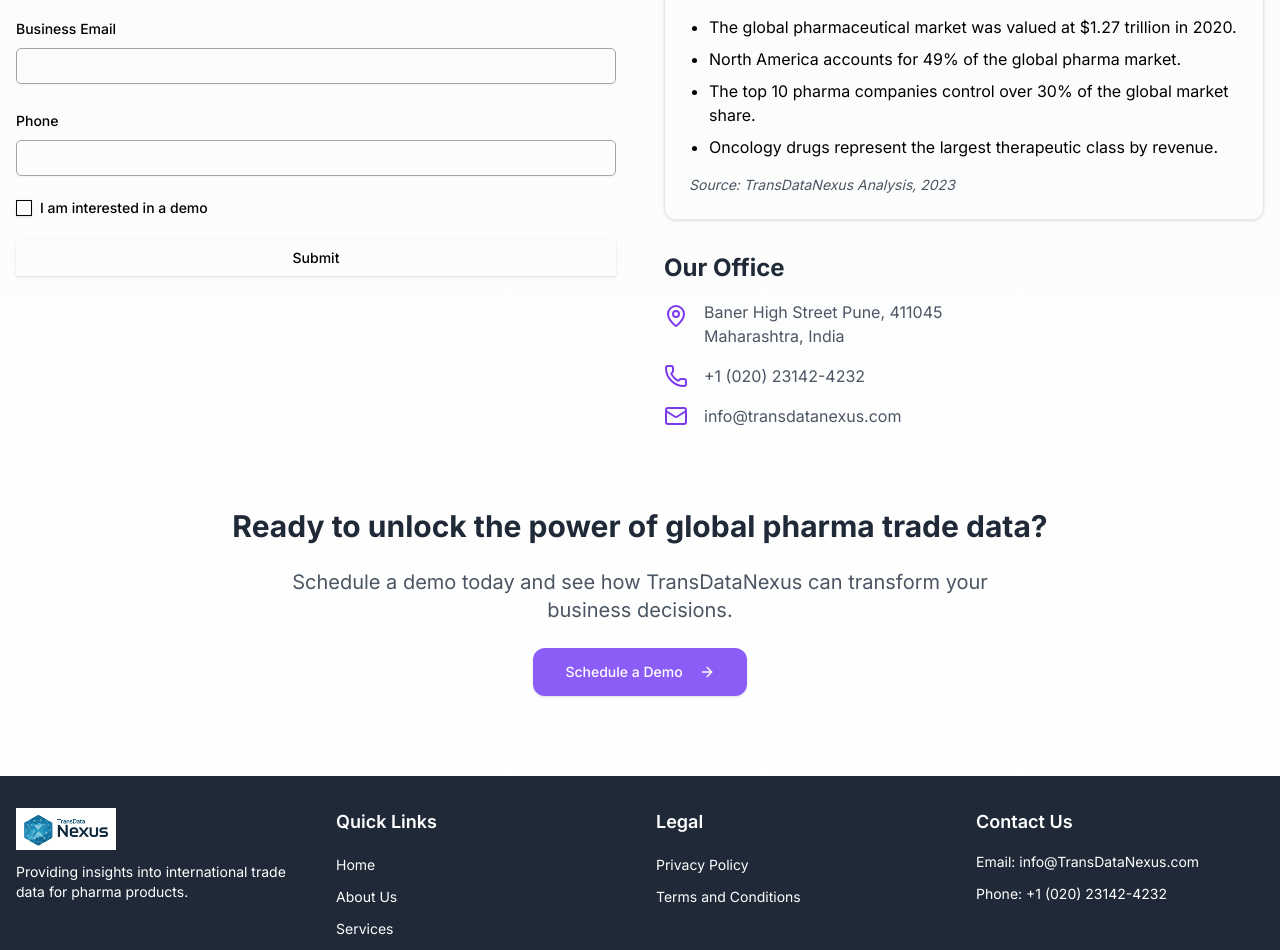
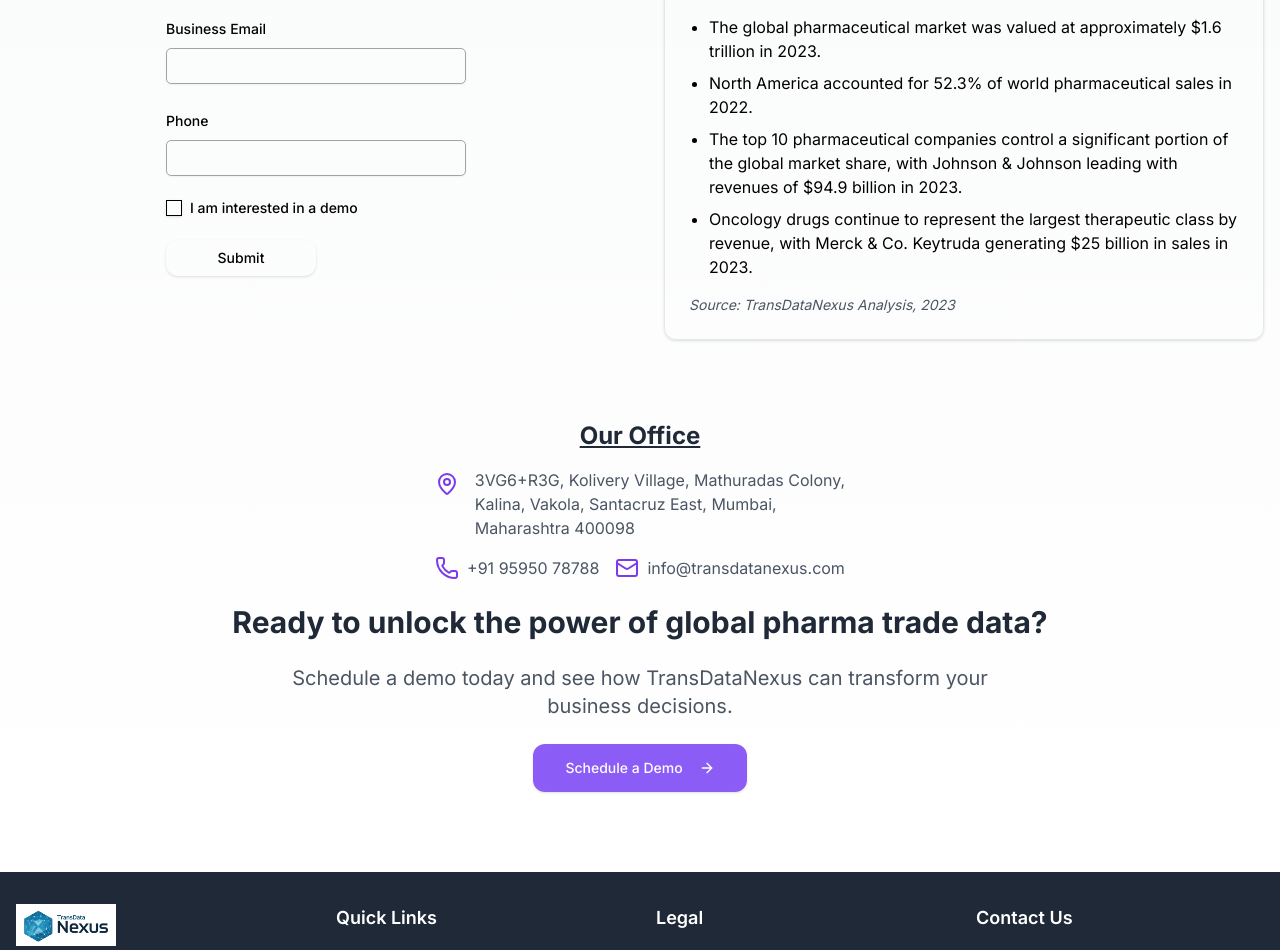
Before and after one commit to sureshsormare/transdata-main-branch-copy, a Next.js app: page /contact in a window 1280 px wide. Shown: the part 480-1430 px from the top of the page. Built offline with nearby package versions, Linux system fonts and the light colour scheme.

Commit message:
Updated the office add and no

```diff
--- a/app/contact/page.tsx
+++ b/app/contact/page.tsx
@@ -40,11 +40,11 @@
         </div>
 
         <div className='grid md:grid-cols-2 gap-12 items-start mb-20'>
-          <div>
+          <div className='justify-items-center'>
             <h2 className='text-3xl font-bold text-gray-800 mb-6'>
               Get in Touch
             </h2>
-            <form onSubmit={handleSubmit} className='space-y-6'>
+            <form onSubmit={handleSubmit} className='space-y-6 w-1/2'>
               <div className='space-y-2'>
                 <Label htmlFor='name'>Name</Label>
                 <Input id='name' name='name' required />
@@ -61,7 +61,11 @@
                 <Checkbox id='demo' name='demo' />
                 <Label htmlFor='demo'>I am interested in a demo</Label>
               </div>
-              <Button type='submit' className='w-full' disabled={isSubmitting}>
+              <Button
+                type='submit'
+                className='w-1/2 hover:bg-violet-600 rounded-xl'
+                disabled={isSubmitting}
+              >
                 {isSubmitting ? "Submitting..." : "Submit"}
               </Button>
             </form>
@@ -80,19 +84,22 @@
                 <p className='text-lg font-semibold'>Did you know?</p>
                 <ul className='list-disc pl-5 space-y-2'>
                   <li>
-                    The global pharmaceutical market was valued at $1.27
-                    trillion in 2020.
+                    The global pharmaceutical market was valued at approximately
+                    $1.6 trillion in 2023.
                   </li>
                   <li>
-                    North America accounts for 49% of the global pharma market.
+                    North America accounted for 52.3% of world pharmaceutical
+                    sales in 2022.
                   </li>
                   <li>
-                    The top 10 pharma companies control over 30% of the global
-                    market share.
+                    The top 10 pharmaceutical companies control a significant
+                    portion of the global market share, with Johnson & Johnson
+                    leading with revenues of $94.9 billion in 2023.
                   </li>
                   <li>
-                    Oncology drugs represent the largest therapeutic class by
-                    revenue.
+                    Oncology drugs continue to represent the largest therapeutic
+                    class by revenue, with Merck & Co. Keytruda generating $25
+                    billion in sales in 2023.
                   </li>
                 </ul>
                 <p className='text-sm text-gray-600 italic'>
@@ -100,24 +107,28 @@
                 </p>
               </CardContent>
             </Card>
-            <div className='space-y-4'>
-              <h3 className='text-2xl font-bold text-gray-800'>Our Office</h3>
-              <div className='flex items-start space-x-4'>
+          </div>
+        </div>
+        <div className='space-y-4 justify-items-center mb-6'>
+          <h3 className='text-2xl font-bold text-gray-800 underline'>
+            Our Office
+          </h3>
+          <div className='flex space-x-4'>
             <MapPin className='w-6 h-6 text-violet-600 flex-shrink-0 mt-1' />
             <p className='text-gray-600'>
-                  Baner High Street Pune, 411045
-                  <br />
-                  Maharashtra, India
+              3VG6+R3G, Kolivery Village, Mathuradas Colony,
+              <br /> Kalina, Vakola, Santacruz East, Mumbai, <br />
+              Maharashtra 400098
             </p>
           </div>
           <div className='flex items-center space-x-4'>
+            <div className='flex items-center space-x-2'>
               <Phone className='w-6 h-6 text-violet-600' />
-                <p className='text-gray-600'>+1 (020) 23142-4232</p>
+              <p className='text-gray-600'>+91 95950 78788</p>
             </div>
-              <div className='flex items-center space-x-4'>
+            <div className='flex items-center space-x-2'>
               <Mail className='w-6 h-6 text-violet-600' />
               <p className='text-gray-600'>info@transdatanexus.com</p>
-              </div>
             </div>
           </div>
         </div>
--- a/app/page.tsx
+++ b/app/page.tsx
@@ -4,7 +4,7 @@
 import { motion } from "framer-motion";
 import { HoverEffect } from "../components/ui/card-hover-effect";
 
-const MotionImage = motion(Image);
+const MotionImage = motion.create(Image);
 
 interface Section {
   title: string;
@@ -76,13 +76,11 @@
   return (
     <div>
       {/* Hero Section */}
-      <div className="min-h-[100svh]">
-        <div className="container mx-auto px-4 lg:px-8 py-14">
-          <div className="flex flex-col md:flex-row items-center justify-between text-black">
-            <div className="md:w-1/2">
-              <motion.h1
-                className="text-4xl md:text-6xl mb-6 overflow-hidden py-3 font-['poppins-b']"
-              >
+      <div className='min-h-[100svh]'>
+        <div className='container mx-auto px-4 lg:px-8 py-14'>
+          <div className='flex flex-col md:flex-row items-center justify-between text-black'>
+            <div className='md:w-1/2'>
+              <motion.h1 className="text-4xl md:text-6xl mb-6 overflow-hidden py-3 font-['poppins-b']">
                 {["Unlock ", "Global ", "Pharma ", "Trade ", "Insights"].map(
                   (word, idx) => (
                     <motion.span
@@ -94,7 +92,7 @@
                         delay: 0.055 * idx,
                         ease: "easeInOut",
                       }}
-                      className="inline-block px-1"
+                      className='inline-block px-1'
                     >
                       {word}{" "}
                     </motion.span>
@@ -106,7 +104,7 @@
                 initial={{ opacity: 0 }}
                 animate={{ opacity: 1 }}
                 transition={{ ease: "easeInOut", duration: 0.7 }}
-                className="text-md lg:text-xl mb-8"
+                className='text-md lg:text-xl mb-8'
               >
                 Unlock the comprehensive, real-time trade data insights and
                 analytics to optimize your sourcing, procurement, and
@@ -115,16 +113,16 @@
                 intermediates, and finished pharmaceutical formulations.
               </motion.p>
             </div>
-            <div className="md:w-1/2 mt-10 md:mt-0">
+            <div className='md:w-1/2 mt-10 md:mt-0'>
               <MotionImage
                 initial={{ opacity: 0 }}
                 animate={{ opacity: 1 }}
                 transition={{ ease: "easeInOut", duration: 0.7 }}
-                src="/visual-img.png"
-                alt="Trade Data Visualization"
+                src='/visual-img.png'
+                alt='Trade Data Visualization'
                 width={600}
                 height={400}
-                className="rounded-xl"
+                className='rounded-xl'
               />
             </div>
           </div>
@@ -132,9 +130,9 @@
       </div>
 
       {/* Why Choose TransDataNexus */}
-      <div className="bg-white py-8">
-        <div className="container mx-auto px-4">
-          <h2 className="text-3xl font-bold text-center text-gray-800">
+      <div className='bg-white py-8'>
+        <div className='container mx-auto px-4'>
+          <h2 className='text-3xl font-bold text-center text-gray-800'>
             Why Choose TransDataNexus?
           </h2>
           <HoverEffect items={whyChooseSection} />
@@ -142,9 +140,9 @@
       </div>
 
       {/* Explore TransDataNexus */}
-      <div className="bg-white py-8">
-        <div className="container mx-auto px-4">
-          <h2 className="text-3xl font-bold text-center text-gray-800">
+      <div className='bg-white py-8'>
+        <div className='container mx-auto px-4'>
+          <h2 className='text-3xl font-bold text-center text-gray-800'>
             Explore TransDataNexus
           </h2>
           <HoverEffect items={exploreSection} />
--- a/app/privacy-policy/page.tsx
+++ b/app/privacy-policy/page.tsx
@@ -1,12 +1,19 @@
 export default function PrivacyPolicy() {
-  const date = new Date();
+  const date = new Date("2025-01-19");
   return (
     <div className='container mx-auto px-4 py-16'>
       <h1 className='text-4xl font-bold mb-8 text-violet-700'>
         Privacy Policy
       </h1>
       <div className='prose max-w-none'>
-        <p>Last updated: {date.toLocaleDateString()}</p>
+        <p>
+          Last updated:{" "}
+          {date.toLocaleDateString("en-US", {
+            year: "numeric",
+            month: "long",
+            day: "numeric",
+          })}
+        </p>
         <p>
           TransDataNexus is committed to protecting your privacy. This Privacy
           Policy explains how we collect, use, disclose, and safeguard your
@@ -91,7 +98,7 @@
           you of any changes by posting the new Privacy Policy on this page and
           updating the Last updated date.
         </p>
-        {/* <h2 className='text-2xl font-semibold mt-8 mb-4 text-violet-600'>
+        <h2 className='text-2xl font-semibold mt-8 mb-4 text-violet-600'>
           Contact Us
         </h2>
         <p>
@@ -101,10 +108,10 @@
         <p>
           TransDataNexus
           <br />
-          Email: privacy@TransDataNexus.com
+          Email: info@transdatanexus.com
           <br />
-          Phone: [Your Phone Number]
-        </p> */}
+          Phone: +91 95950 78788
+        </p>
       </div>
     </div>
   );
--- a/app/terms-and-conditions/page.tsx
+++ b/app/terms-and-conditions/page.tsx
@@ -1,12 +1,19 @@
 export default function TermsAndConditions() {
-  const date = new Date();
+  const date = new Date("2025-01-19");
   return (
     <div className='container mx-auto px-4 py-16'>
       <h1 className='text-4xl font-bold mb-8 text-violet-700'>
         Terms and Conditions
       </h1>
       <div className='prose max-w-none'>
-        <p>Last updated: {date.toLocaleDateString()}</p>
+        <p>
+          Last updated:{" "}
+          {date.toLocaleDateString("en-US", {
+            year: "numeric",
+            month: "long",
+            day: "numeric",
+          })}
+        </p>
         <p>
           Please read these <b>Terms and Conditions</b> carefully before using
           the TransDataNexus.com website Services operated by TransDataNexus.
@@ -155,17 +162,17 @@
           do not agree to the new terms, please stop using the Service.
         </p>
 
-        {/* <h2 className='text-2xl font-semibold mt-8 mb-4 text-violet-600'>
+        <h2 className='text-2xl font-semibold mt-8 mb-4 text-violet-600'>
           9. Contact Us
         </h2>
-        <p>If you have any questions about these Terms, please contact us:</p> */}
-        {/* <p>
+        <p>If you have any questions about these Terms, please contact us:</p>
+        <p>
           TransDataNexus
           <br />
-          Email: legal@TransDataNexus.com
+          Email: legel@transdatanexus.com
           <br />
-          Phone: [Your Phone Number]
-        </p> */}
+          Phone: +91 95950 78788
+        </p>
       </div>
     </div>
   );
--- a/components/Footer.tsx
+++ b/components/Footer.tsx
@@ -7,7 +7,7 @@
     <footer className='bg-gray-800 text-white py-8'>
       <div className='container mx-auto px-4'>
         <div className='grid grid-cols-1 md:grid-cols-4 gap-8'>
-          <div className='space-y-3'>
+          <div className='space-y-4'>
             <Link href='/' className='text-2xl font-bold text-violet-700'>
               <Image
                 src={"/logo.webp"}
@@ -21,6 +21,13 @@
               Providing insights into international trade data for pharma
               products.
             </p>
+            <div>
+              <h2 className='font-semibold'>Office Address:</h2>
+              <address className='text-sm font-normal'>
+                3VG6+R3G, Kolivery Village, Mathuradas Colony, Kalina, Vakola,
+                Santacruz East, Mumbai, Maharashtra 400098
+              </address>
+            </div>
           </div>
           <div>
             <h4 className='text-lg font-semibold mb-4'>Quick Links</h4>
@@ -82,8 +89,8 @@
           </div>
           <div className='space-y-3'>
             <h4 className='text-lg font-semibold mb-4'>Contact Us</h4>
-            <p className='text-sm'>Email: info@TransDataNexus.com</p>
-            <p className='text-sm'>Phone: +1 (020) 23142-4232</p>
+            <p className='text-sm'>Email: info@transdatanexus.com</p>
+            <p className='text-sm'>Phone: +91 95950 78788</p>
           </div>
         </div>
         <div className='mt-8 text-center text-sm pointer-events-none'>
--- a/components/Header.tsx
+++ b/components/Header.tsx
@@ -54,27 +54,27 @@
   return (
     <>
       <motion.header
-        className="sticky top-0 z-50 bg-white shadow-sm"
+        className='sticky top-0 z-50 bg-white shadow-sm'
         initial={{ y: 0 }}
         animate={{ y: isHidden ? -100 : 0 }}
         transition={{ ease: "linear", duration: 0.3 }}
       >
         <nav className="container mx-auto px-4 flex justify-between items-center font-['poppins'] font-light">
           {/* Logo */}
-          <Link href="/" className="text-2xl font-bold text-violet-700">
+          <Link href='/' className='text-2xl font-bold text-violet-700'>
             <Image
               src={"/logo.webp"}
-              alt="TradeData Nexus"
+              alt='TradeData Nexus'
               width={150}
               height={60}
             />
           </Link>
 
           {/* Menu Icon */}
-          <div className="md:hidden">
+          <div className='md:hidden'>
             <button
-              aria-label="Toggle menu"
-              className="text-gray-700 text-3xl focus:outline-none"
+              aria-label='Toggle menu'
+              className='text-gray-700 text-3xl focus:outline-none'
               onClick={toggleMenu}
             >
               <FiMenu />
@@ -82,10 +82,10 @@
           </div>
 
           {/* Navigation Links for Desktop */}
-          <div className="hidden md:flex space-x-6">
-            {menuItems.map((item) => (
+          <div className='hidden md:flex space-x-6'>
+            {menuItems.map((item, index) => (
               <Link
-                key={item.href}
+                key={index}
                 href={item.href}
                 className={`${isActive(
                   item.href
@@ -97,8 +97,8 @@
             ))}
           </div>
           {/* Button for Desktop */}
-          <Button className="hidden md:block bg-blue-600 hover:bg-blue-700 text-white text-sm md:text-md lg:text-[.9vw] rounded-[.4vw]">
-            <Link href="/contact">Get Started</Link>
+          <Button className='hidden md:block bg-blue-600 hover:bg-blue-700 text-white text-sm md:text-md lg:text-[.9vw] rounded-[.4vw]'>
+            <Link href='/contact'>Get Started</Link>
           </Button>
         </nav>
       </motion.header>
@@ -109,26 +109,26 @@
           isMenuOpen ? "translate-x-0" : "translate-x-full"
         } transition-transform duration-300 ease-in-out z-50`}
       >
-        <div className="flex justify-between items-center px-4 py-4">
-          <Link href="/" className="text-xl font-bold text-violet-700">
+        <div className='flex justify-between items-center px-4 py-4'>
+          <Link href='/' className='text-xl font-bold text-violet-700'>
             {/* Logo here if needed */}
           </Link>
 
           {/* Close Button */}
           <button
-            aria-label="Close menu"
-            className="text-gray-700 text-2xl focus:outline-none"
+            aria-label='Close menu'
+            className='text-gray-700 text-2xl focus:outline-none'
             onClick={toggleMenu}
           >
             <FiX />
           </button>
         </div>
         {/* Menu Links */}
-        <div className="px-4 py-6 space-y-7">
-          <div className="flex flex-col items-start space-y-3">
-            {menuItems.map((item) => (
+        <div className='px-4 py-6 space-y-7'>
+          <div className='flex flex-col items-start space-y-3'>
+            {menuItems.map((item, index) => (
               <Link
-                key={item.href}
+                key={index}
                 href={item.href}
                 onClick={toggleMenu}
                 className={`${isActive(
@@ -139,8 +139,8 @@
               </Link>
             ))}
           </div>
-          <Button className="bg-blue-600 hover:bg-blue-700 w-full text-white text-sm md:text-md lg:text-[.9vw] rounded-[.9vw]">
-            <Link href="/contact" onClick={toggleMenu}>
+          <Button className='bg-blue-600 hover:bg-blue-700 w-full text-white text-sm md:text-md lg:text-[.9vw] rounded-[.9vw]'>
+            <Link href='/contact' onClick={toggleMenu}>
               Get Started
             </Link>
           </Button>
@@ -150,7 +150,7 @@
       {/* Overlay for small screens */}
       {isMenuOpen && (
         <div
-          className="fixed inset-0 bg-black opacity-30 transition-opacity duration-200 z-30 lg:hidden"
+          className='fixed inset-0 bg-black opacity-30 transition-opacity duration-200 z-30 lg:hidden'
           onClick={toggleMenu}
         ></div>
       )}
--- a/components/ui/card-hover-effect.tsx
+++ b/components/ui/card-hover-effect.tsx
@@ -1,4 +1,4 @@
-'use client'
+"use client";
 
 import { cn } from "@/lib/utils";
 import { AnimatePresence, motion } from "framer-motion";
@@ -29,16 +29,16 @@
       {items.map((item, idx) => (
         <Link
           href={item?.link}
-          key={item?.link}
-          className="relative group block p-2 h-full w-full"
+          key={idx}
+          className='relative group block p-2 h-full w-full'
           onMouseEnter={() => setHoveredIndex(idx)}
           onMouseLeave={() => setHoveredIndex(null)}
         >
           <AnimatePresence>
             {hoveredIndex === idx && (
               <motion.span
-                className="absolute inset-0 h-full w-full bg-zinc-500/20 dark:bg-slate-800/[0.8] block rounded-3xl"
-                layoutId="hoverBackground"
+                className='absolute inset-0 h-full w-full bg-zinc-500/20 dark:bg-slate-800/[0.8] block rounded-3xl'
+                layoutId='hoverBackground'
                 initial={{ opacity: 0 }}
                 animate={{
                   opacity: 1,
@@ -75,8 +75,8 @@
         className
       )}
     >
-      <div className="relative z-50">
-        <div className="p-4">{children}</div>
+      <div className='relative z-50'>
+        <div className='p-4'>{children}</div>
       </div>
     </div>
   );
```
Also changed, not shown: app/pricing/page.tsx (+155 -147 lines), lib/actions.ts (added). Lines whose indentation alone changed are shown as unchanged.
